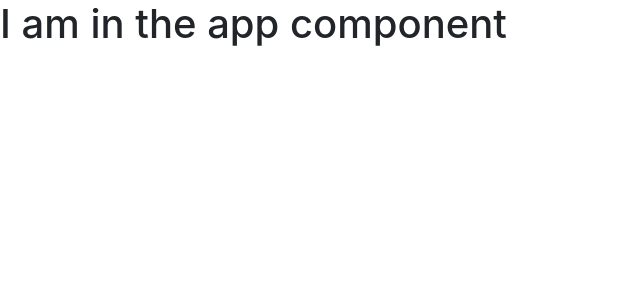
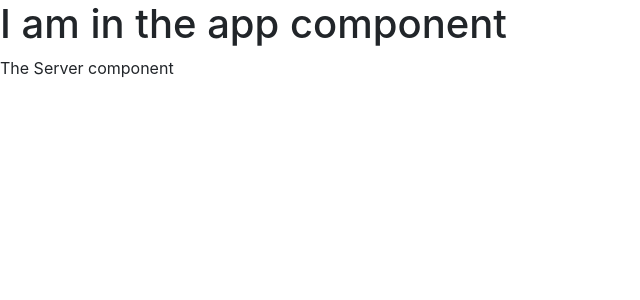
Before and after one commit to abdulmoizshaikh/Recipe-Shoppinglist-App, an Angular app: page / in a window 1280 px wide. Shown: the top 300 px of the page, without its empty margins (0-640 px from the left). Built offline with nearby package versions, Linux system fonts and the light colour scheme.

Commit message:
integrate server component in app component and add some usefull commands in README.md file

```diff
--- a/src/app/app.component.html
+++ b/src/app/app.component.html
@@ -1,2 +1,2 @@
 <h1>I am in the app component</h1>
-<!-- <app-server></app-server> -->
+<app-server></app-server>
--- a/src/app/app.module.ts
+++ b/src/app/app.module.ts
@@ -2,10 +2,12 @@ import { BrowserModule } from '@angular/platform-browser';
 import { NgModule } from '@angular/core';
 
 import { AppComponent } from './app.component';
+import { ServerComponent } from "./server/server.component";
 
 @NgModule({
   declarations: [
-    AppComponent
+    AppComponent,
+    ServerComponent
   ],
   imports: [
     BrowserModule,
```
Also changed, not shown: 1 other file (tests, documents, lock files or other folders).
